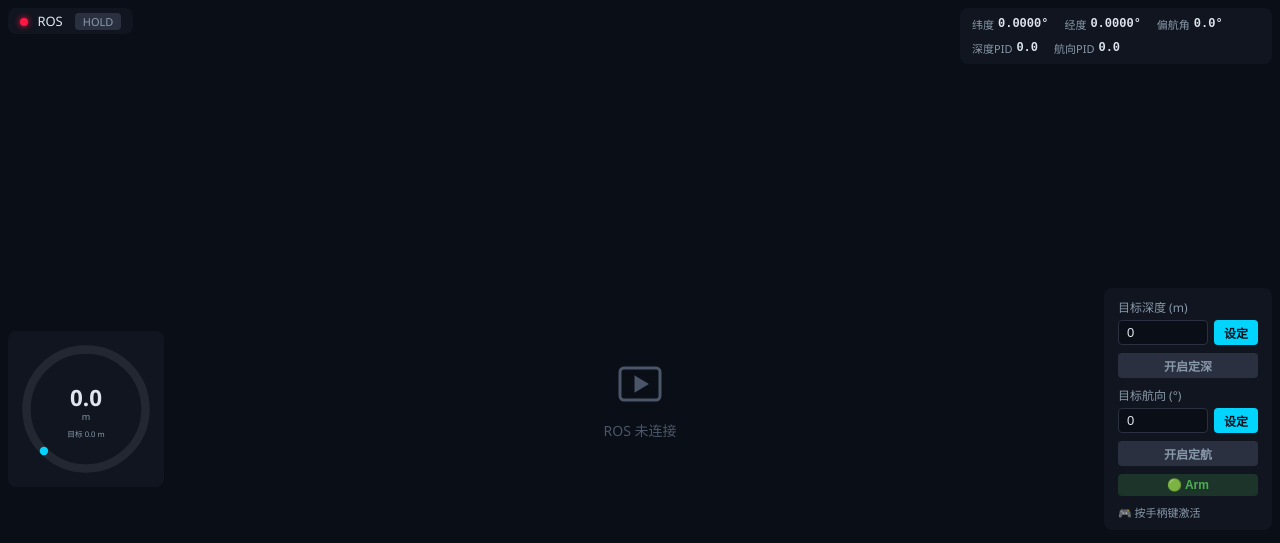
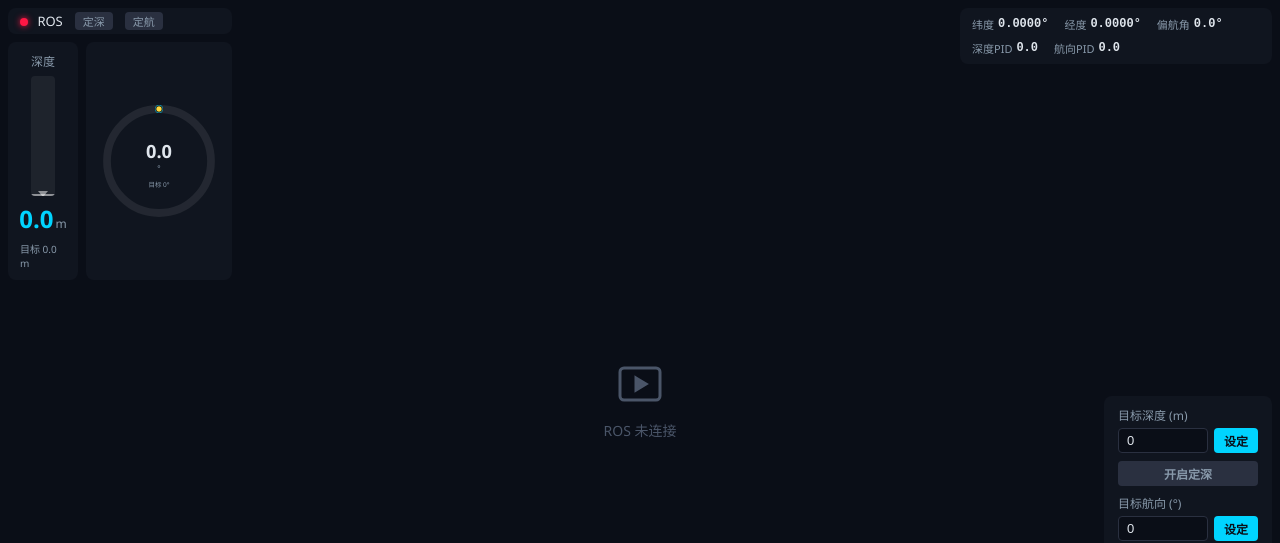
Before and after one commit to oneBuYi/rov-ros, a Vue app in the folder src/rov_gcs/rov_gcs/frontend/: page / in a window 1280 px wide. Shown: the top 543 px of the page. Built offline with nearby package versions, Linux system fonts and the light colour scheme; no server answers.

Commit message:
refactor(web-ui): split depth and heading gauges in top-left corner

```diff
--- a/src/rov_gcs/rov_gcs/frontend/package.json
+++ b/src/rov_gcs/rov_gcs/frontend/package.json
@@ -16,6 +16,6 @@
     "@vitejs/plugin-vue": "^4.5.0",
     "typescript": "^5.3.0",
     "vite": "^5.0.0",
-    "vue-tsc": "^1.8.0"
+    "vue-tsc": "^1.8.27"
   }
 }
--- a/src/rov_gcs/rov_gcs/frontend/src/App.vue
+++ b/src/rov_gcs/rov_gcs/frontend/src/App.vue
@@ -26,8 +26,19 @@
       <div class="hud-top-left">
         <StatusBar
           :ros-connected="rosConnected"
-          :hold-enabled="store.telemetry.depth_hold_enabled || store.telemetry.heading_hold_enabled"
+          :depth-hold-enabled="store.telemetry.depth_hold_enabled"
+          :heading-hold-enabled="store.telemetry.heading_hold_enabled"
         />
+        <div class="gauges-row">
+          <DepthGauge
+            :depth="store.telemetry.depth"
+            :target-depth="store.telemetry.target_depth"
+          />
+          <HeadingGauge
+            :heading="store.telemetry.yaw"
+            :target-heading="store.telemetry.target_heading"
+          />
+        </div>
       </div>
       <div class="hud-top-right">
         <TelemetryPanel
@@ -36,12 +47,6 @@
           :yaw="store.telemetry.yaw"
           :vertical-pwm="store.telemetry.vertical_pwm"
           :yaw-pwm="store.telemetry.yaw_pwm"
-        />
-      </div>
-      <div class="hud-mid-left">
-        <DepthGauge
-          :depth="store.telemetry.depth"
-          :target-depth="store.telemetry.target_depth"
         />
       </div>
       <div class="hud-center">
@@ -67,6 +72,7 @@
 import { computed, onMounted, onUnmounted, ref, watch } from 'vue'
 import StatusBar from './components/StatusBar.vue'
 import DepthGauge from './components/DepthGauge.vue'
+import HeadingGauge from './components/HeadingGauge.vue'
 import TelemetryPanel from './components/TelemetryPanel.vue'
 import ControlPanel from './components/ControlPanel.vue'
 import CompassRose from './components/CompassRose.vue'
@@ -185,6 +191,14 @@ html, body {
   grid-column: 1;
   grid-row: 1;
   justify-self: start;
+  display: flex;
+  flex-direction: column;
+  gap: 8px;
+}
+
+.gauges-row {
+  display: flex;
+  gap: 8px;
 }
 
 .hud-top-right {
--- a/src/rov_gcs/rov_gcs/frontend/src/components/DepthGauge.vue
+++ b/src/rov_gcs/rov_gcs/frontend/src/components/DepthGauge.vue
@@ -1,32 +1,23 @@
 <template>
-  <div class="depth-gauge">
-    <svg viewBox="0 0 200 200" class="gauge-svg">
-      <!-- Background arc -->
-      <circle
-        cx="100" cy="100" r="85"
-        fill="none" stroke="rgba(255,255,255,0.08)" stroke-width="12"
-      />
-      <!-- Value arc -->
-      <circle
-        cx="100" cy="100" r="85"
-        fill="none"
-        :stroke="gaugeColor"
-        stroke-width="12"
-        stroke-linecap="round"
-        :stroke-dasharray="`${arcLength} 534`"
-        stroke-dashoffset="0"
-        transform="rotate(135, 100, 100)"
-      />
-      <!-- Depth reading -->
-      <text x="100" y="95" text-anchor="middle" class="depth-value">
-        {{ depth.toFixed(1) }}
-      </text>
-      <text x="100" y="115" text-anchor="middle" class="depth-unit">m</text>
-      <!-- Target indicator -->
-      <text x="100" y="140" text-anchor="middle" class="target-text">
-        目标 {{ targetDepth.toFixed(1) }} m
-      </text>
-    </svg>
+  <div class="depth-bar">
+    <div class="bar-label">深度</div>
+    <div class="bar-track">
+      <!-- 目标深度标记线 -->
+      <div
+        class="bar-target"
+        :style="{ bottom: (targetRatio * 100) + '%' }"
+      ></div>
+      <!-- 填充条 -->
+      <div
+        class="bar-fill"
+        :style="{ height: (ratio * 100) + '%', background: barColor }"
+      ></div>
+    </div>
+    <div class="bar-readings">
+      <span class="bar-value" :style="{ color: barColor }">{{ depth.toFixed(1) }}</span>
+      <span class="bar-unit">m</span>
+    </div>
+    <div class="bar-target-text">目标 {{ targetDepth.toFixed(1) }} m</div>
   </div>
 </template>
 
@@ -43,9 +34,11 @@ const maxDepth = computed(() => props.maxDepth || 10)
 const ratio = computed(() =>
   Math.max(0, Math.min(props.depth / maxDepth.value, 1.0))
 )
-const arcLength = computed(() => Math.round(ratio.value * 400))
+const targetRatio = computed(() =>
+  Math.max(0, Math.min(props.targetDepth / maxDepth.value, 1.0))
+)
 
-const gaugeColor = computed(() => {
+const barColor = computed(() => {
   if (ratio.value > 0.7) return '#ff6b6b'
   if (ratio.value > 0.4) return '#ffd93d'
   return '#00d4ff'
@@ -53,29 +46,80 @@ const gaugeColor = computed(() => {
 </script>
 
 <style scoped>
-.depth-gauge {
+.depth-bar {
   display: flex;
-  justify-content: center;
+  flex-direction: column;
   align-items: center;
-  padding: 8px;
+  gap: 6px;
+  padding: 10px 12px;
   background: rgba(20, 25, 36, 0.65);
   border-radius: 8px;
+  width: 70px;
 }
-.gauge-svg {
-  width: 140px;
-  height: 140px;
+
+.bar-label {
+  color: #8899aa;
+  font-size: 12px;
 }
-.depth-value {
-  font-size: 32px;
+
+.bar-track {
+  position: relative;
+  width: 24px;
+  height: 120px;
+  background: rgba(255, 255, 255, 0.06);
+  border-radius: 4px;
+  overflow: hidden;
+}
+
+.bar-fill {
+  position: absolute;
+  bottom: 0;
+  left: 0;
+  right: 0;
+  border-radius: 4px;
+  transition: height 0.3s ease, background 0.3s ease;
+}
+
+.bar-target {
+  position: absolute;
+  left: -6px;
+  right: -6px;
+  height: 2px;
+  background: rgba(255, 255, 255, 0.5);
+  z-index: 1;
+}
+
+.bar-target::after {
+  content: '';
+  position: absolute;
+  left: 50%;
+  top: -3px;
+  transform: translateX(-50%);
+  width: 0;
+  height: 0;
+  border-left: 5px solid transparent;
+  border-right: 5px solid transparent;
+  border-top: 6px solid rgba(255, 255, 255, 0.5);
+}
+
+.bar-readings {
+  display: flex;
+  align-items: baseline;
+  gap: 2px;
+}
+
+.bar-value {
+  font-size: 24px;
   font-weight: 700;
-  fill: #e0e6ed;
 }
-.depth-unit {
-  font-size: 13px;
-  fill: #8899aa;
+
+.bar-unit {
+  font-size: 12px;
+  color: #8899aa;
 }
-.target-text {
-  font-size: 11px;
-  fill: #8899aa;
+
+.bar-target-text {
+  font-size: 10px;
+  color: #8899aa;
 }
 </style>
--- /dev/null
+++ b/src/rov_gcs/rov_gcs/frontend/src/components/HeadingGauge.vue
@@ -0,0 +1,91 @@
+<template>
+  <div class="heading-gauge">
+    <svg viewBox="0 0 200 200" class="gauge-svg">
+      <!-- 背景环 -->
+      <circle
+        cx="100" cy="100" r="80"
+        fill="none" stroke="rgba(255,255,255,0.08)" stroke-width="12"
+      />
+      <!-- 当前航向弧 -->
+      <circle
+        cx="100" cy="100" r="80"
+        fill="none"
+        :stroke="gaugeColor"
+        stroke-width="12"
+        stroke-linecap="round"
+        :stroke-dasharray="`${headingArc} 502`"
+        stroke-dashoffset="0"
+        transform="rotate(-90, 100, 100)"
+      />
+      <!-- 目标航向标记点 -->
+      <circle
+        v-if="targetHeading > 0 || targetHeading <= 360"
+        :cx="100 + 80 * Math.cos((targetHeading - 90) * Math.PI / 180)"
+        :cy="100 + 80 * Math.sin((targetHeading - 90) * Math.PI / 180)"
+        r="5"
+        fill="#ffd93d"
+        stroke="#0a0e17"
+        stroke-width="1.5"
+      />
+      <!-- 航向数值 -->
+      <text x="100" y="95" text-anchor="middle" class="heading-value">
+        {{ safeHeading.toFixed(1) }}
+      </text>
+      <text x="100" y="115" text-anchor="middle" class="heading-unit">°</text>
+      <!-- 目标文字 -->
+      <text x="100" y="140" text-anchor="middle" class="target-text">
+        目标 {{ targetHeading.toFixed(0) }}°
+      </text>
+    </svg>
+  </div>
+</template>
+
+<script setup lang="ts">
+import { computed } from 'vue'
+
+const props = defineProps<{
+  heading: number
+  targetHeading: number
+}>()
+
+const safeHeading = computed(() =>
+  isNaN(props.heading) ? 0 : ((props.heading % 360) + 360) % 360
+)
+
+const headingArc = computed(() =>
+  Math.round((safeHeading.value / 360) * 502)
+)
+
+const gaugeColor = computed(() => {
+  // 航向环始终用青色
+  return '#00d4ff'
+})
+</script>
+
+<style scoped>
+.heading-gauge {
+  display: flex;
+  justify-content: center;
+  align-items: center;
+  padding: 8px;
+  background: rgba(20, 25, 36, 0.65);
+  border-radius: 8px;
+}
+.gauge-svg {
+  width: 130px;
+  height: 130px;
+}
+.heading-value {
+  font-size: 28px;
+  font-weight: 700;
+  fill: #e0e6ed;
+}
+.heading-unit {
+  font-size: 12px;
+  fill: #8899aa;
+}
+.target-text {
+  font-size: 10px;
+  fill: #8899aa;
+}
+</style>
--- a/src/rov_gcs/rov_gcs/frontend/src/components/StatusBar.vue
+++ b/src/rov_gcs/rov_gcs/frontend/src/components/StatusBar.vue
@@ -4,8 +4,11 @@
       <span class="dot" :class="rosConnected ? 'green' : 'red'"></span>
       ROS
     </span>
-    <span class="hold-badge" :class="holdEnabled ? 'active' : ''">
-      HOLD
+    <span class="hold-badge" :class="depthHoldEnabled ? 'active' : ''">
+      定深
+    </span>
+    <span class="hold-badge" :class="headingHoldEnabled ? 'active' : ''">
+      定航
     </span>
   </div>
 </template>
@@ -13,7 +16,8 @@
 <script setup lang="ts">
 defineProps<{
   rosConnected: boolean
-  holdEnabled: boolean
+  depthHoldEnabled: boolean
+  headingHoldEnabled: boolean
 }>()
 </script>
 
```
Also changed, not shown: 2 other files (tests, documents, lock files or other folders).
